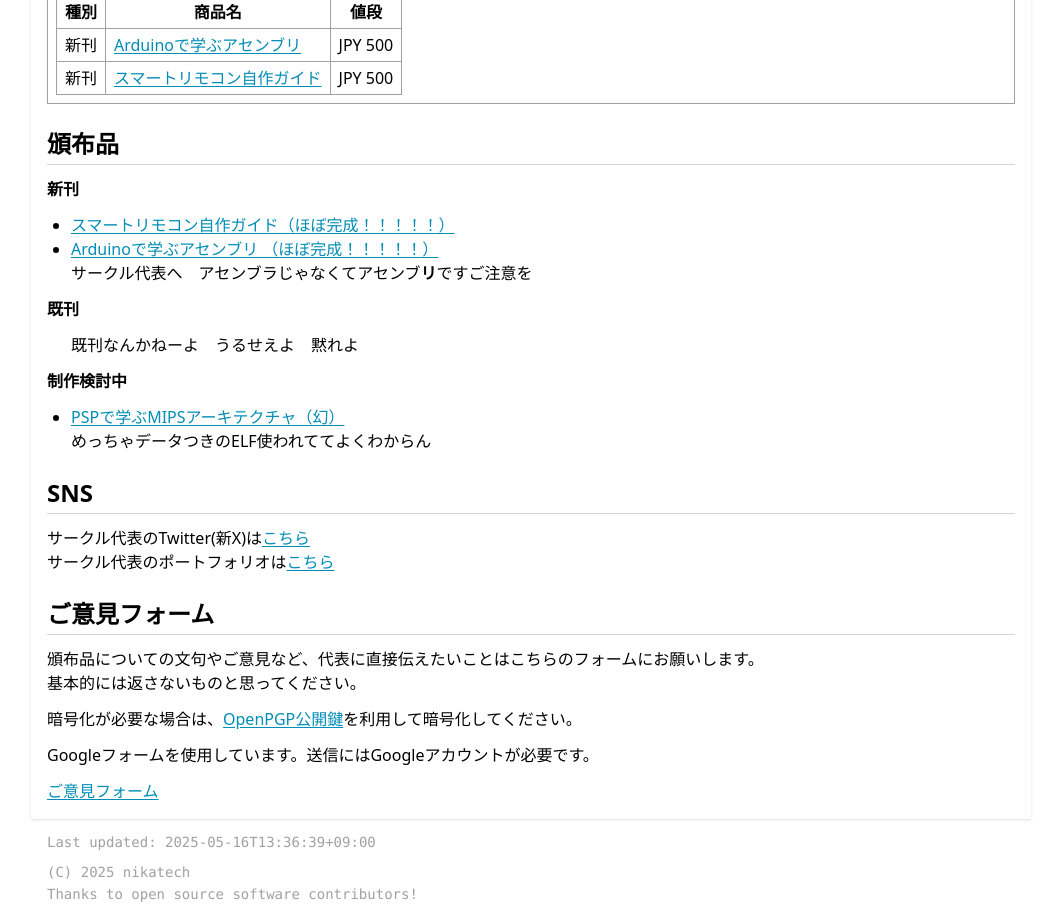
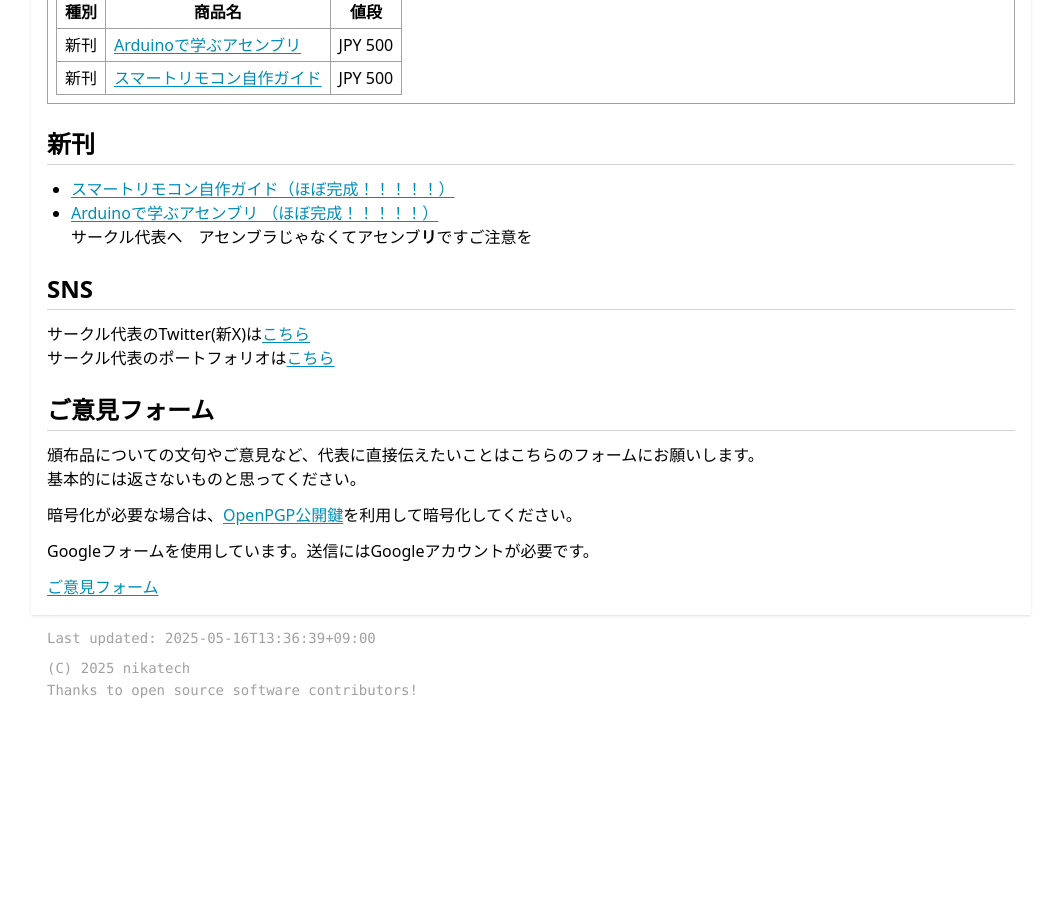
Before and after one commit to nikachu2012/nikatech-site, a Next.js app: page / in a window 1280 px wide. Shown: the part 860-1777 px from the top of the page, without its empty margins (109-1170 px from the left). After the commit the page ends 1573 px from the top, so only its background shows below. Built offline with nearby package versions, Linux system fonts and the light colour scheme.

Commit message:
[add] トップページには新刊のみ表示する様に変更

```diff
--- a/app/(default)/page.tsx
+++ b/app/(default)/page.tsx
@@ -80,57 +80,15 @@
               </tbody>
             </table>
           </div>
-
-          {/* <div className="border border-neutral-400 p-2">
-            <div className="font-bold text-xl">技術書典18 オフライン会場</div>
-            <div className="">2025-06-01 (日) / 審査中です</div>
-            <div>
-
-              <table className="border-collapse mt-1 table-auto">
-                <thead>
-                  <tr>
-                    <th className="border border-neutral-400 p-1 px-2">種別</th>
-                    <th className="border border-neutral-400 p-1 px-2">商品名</th>
-                    <th className="border border-neutral-400 p-1 px-2">値段</th>
-                  </tr>
-                </thead>
-
-                <tbody>
-                  <tr>
-                    <td className="border border-neutral-400 p-1 px-2">新刊</td>
-                    <td className="border border-neutral-400 p-1 px-2">ンゴシリーズ vol.1</td>
-                    <td className="border border-neutral-400 p-1 px-2">500 JPY</td>
-                  </tr>
-                </tbody>
-              </table>
-
-            </div>
-          </div> */}
         </Section>
 
 
-        <Section title={"頒布品"} id="item">
-          <h3 className="font-bold">新刊</h3>
+        <Section title={"新刊"} id="newitem">
           <ul className="list-disc list-outside ml-6">
             <li><Link href={"item/smartremote_guide"}>スマートリモコン自作ガイド（ほぼ完成！！！！！）</Link></li>
             <li>
               <Link href={"item/avrasm"}>Arduinoで学ぶアセンブリ （ほぼ完成！！！！！）</Link><br />
               サークル代表へ　アセンブラじゃなくてアセンブ<b>リ</b>ですご注意を
-            </li>
-          </ul>
-
-          <h3 className="font-bold">既刊</h3>
-          <ul className="list-disc list-outside ml-6">
-            既刊なんかねーよ　うるせえよ　黙れよ
-            {/* <li><Link href={"item/smartremote_guide"}>スマートリモコン自作ガイド（未完成）</Link></li> */}
-            {/* <li><Link href={"item/avrasm"}>高級言語は甘え Part1 AVRアセンブラ （未完成）</Link></li> */}
-          </ul>
-
-          <h3 className="font-bold">制作検討中</h3>
-          <ul className="list-disc list-outside ml-6">
-            <li>
-              <Link href={"#"}>PSPで学ぶMIPSアーキテクチャ（幻）</Link><br />
-              めっちゃデータつきのELF使われててよくわからん
             </li>
           </ul>
         </Section>
```
